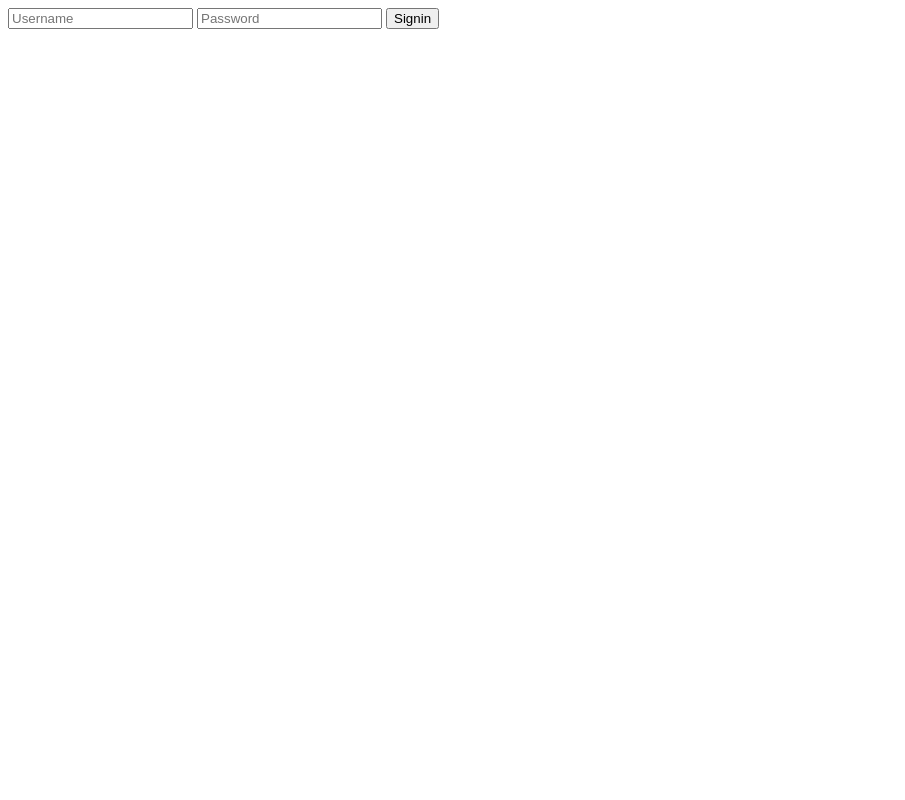
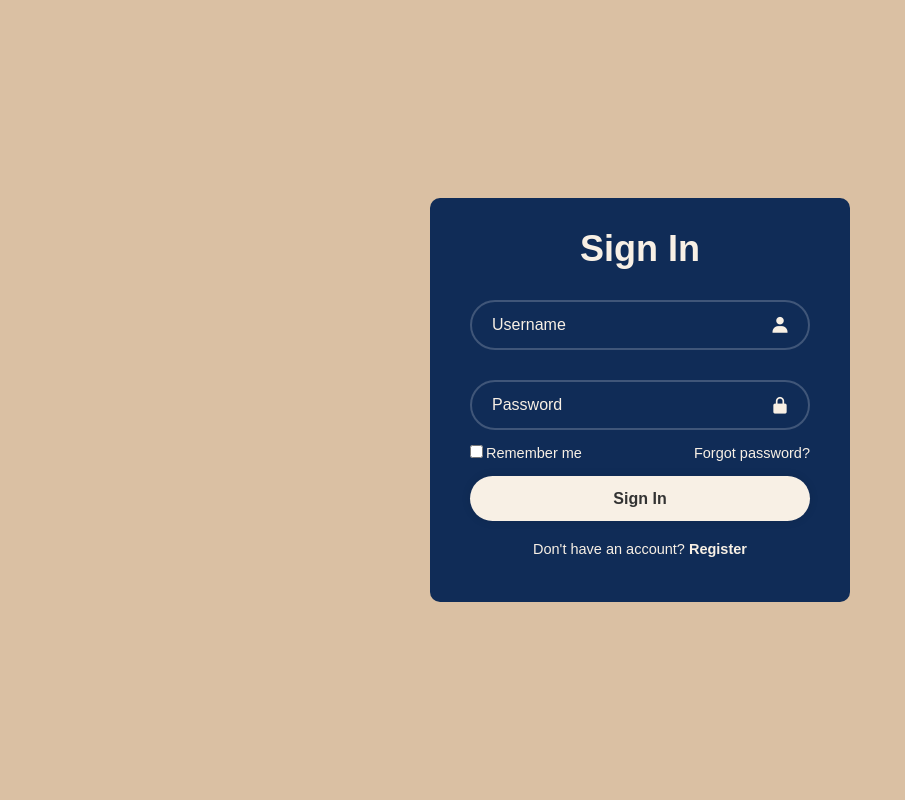
Before and after one commit to Hoaihx123/Gallery-city, a Django app: page /signin in a window 1280 px wide. Shown: the whole page, without its empty margins (0-905 px from the left). Run offline with Django 4.2, Linux system fonts and the light colour scheme.

Commit message:
add styles to signin page

```diff
--- a/core/static/core/styles.scss
+++ b/core/static/core/styles.scss
@@ -1,3 +1,130 @@
-h1 {
-    background-color: green;
+$base-color1: #102C57;
+$base-color2: #DAC0A3;
+$base-color3: #EADBC8;
+$base-color4: #F8F0E5;
+
+* {
+    font-family: Arial, Helvetica, sans-serif;
+    padding: 0;
+    margin: 0;
+    box-sizing: border-box;
 }
+
+body {
+    display: flex;
+    justify-content: center;
+    align-items: center;
+    min-height: 100vh;
+    background: $base-color2;
+    background-size: cover;
+    background-position: center;
+
+}
+
+.wrapper {
+    width: 420px;
+    background: $base-color1;
+    color: $base-color2;
+    border-radius: 10px;
+    padding: 30px 40px;
+
+    h1 {
+        color: $base-color4;
+        font-size: 36px;
+        text-align: center;
+    }
+
+    .input-box {
+        position: relative;
+        width: 100%;
+        height: 50px;
+        margin: 30px 0;
+
+        input {
+            width: 100%;
+            height: 100%;
+            background: transparent;
+            border: none;
+            outline: none;
+            border: 2px solid rgba(255,255,255,.2);
+            border-radius: 40px;
+            font-size: 16px;
+            color: $base-color4;
+            padding: 20px 25px 20px 20px;
+        }
+
+        input::placeholder {
+            color: $base-color4;
+        }
+
+        i {
+            color: $base-color4;
+            position: absolute;
+            right: 20px;
+            top: 50%;
+            transform: translateY(-50%);
+            font-size: 20px;
+        }
+    }
+
+    .remember-forgot {
+        display: flex;
+        justify-content: space-between;
+        font-size: 14.5px;
+        margin: -15px 0 15px;
+
+        label {
+            color: $base-color4;
+        }
+
+        label input {
+            color: $base-color4;
+            accent-color: $base-color4;
+            margin-right: 3px;
+        }
+
+        a {
+            color: $base-color4;
+            text-decoration: none;
+
+        }
+
+        a:hover {
+            text-decoration: underline;
+        }
+    }
+
+    .btn {
+        width: 100%;
+        height: 45px;
+        background: $base-color4;
+        border: none;
+        outline: none;
+        border-radius: 40px;
+        box-shadow: 0 0 10px rgba(0,0,0,.1);
+        cursor: pointer;
+        font-size: 16px;
+        color: #333;
+        font-weight: 600;
+    }
+
+    .register-link {
+        font-size: 14.5px;
+        text-align: center;
+        margin: 20px 0 15px;
+
+        p {
+            color: $base-color4;
+        }
+
+        p a {
+            color: $base-color4;
+            text-decoration: none;
+            font-weight: 600;
+        }
+
+        p a:hover {
+            text-decoration: underline;
+        }
+    }
+}
--- /dev/null
+++ b/core/static/core/styles/styles.css
@@ -0,0 +1,111 @@
+* {
+  font-family: Arial, Helvetica, sans-serif;
+  padding: 0;
+  margin: 0;
+  box-sizing: border-box;
+}
+
+body {
+  display: flex;
+  justify-content: center;
+  align-items: center;
+  min-height: 100vh;
+  background: #DAC0A3;
+  background-size: cover;
+  background-position: center;
+}
+
+.wrapper {
+  width: 420px;
+  background: #102C57;
+  color: #DAC0A3;
+  border-radius: 10px;
+  padding: 30px 40px;
+}
+.wrapper h1 {
+  color: #F8F0E5;
+  font-size: 36px;
+  text-align: center;
+}
+.wrapper .input-box {
+  position: relative;
+  width: 100%;
+  height: 50px;
+  margin: 30px 0;
+}
+.wrapper .input-box input {
+  width: 100%;
+  height: 100%;
+  background: transparent;
+  border: none;
+  outline: none;
+  border: 2px solid rgba(255, 255, 255, 0.2);
+  border-radius: 40px;
+  font-size: 16px;
+  color: #F8F0E5;
+  padding: 20px 25px 20px 20px;
+}
+.wrapper .input-box input::-moz-placeholder {
+  color: #F8F0E5;
+}
+.wrapper .input-box input::placeholder {
+  color: #F8F0E5;
+}
+.wrapper .input-box i {
+  color: #F8F0E5;
+  position: absolute;
+  right: 20px;
+  top: 50%;
+  transform: translateY(-50%);
+  font-size: 20px;
+}
+.wrapper .remember-forgot {
+  display: flex;
+  justify-content: space-between;
+  font-size: 14.5px;
+  margin: -15px 0 15px;
+}
+.wrapper .remember-forgot label {
+  color: #F8F0E5;
+}
+.wrapper .remember-forgot label input {
+  color: #F8F0E5;
+  accent-color: #F8F0E5;
+  margin-right: 3px;
+}
+.wrapper .remember-forgot a {
+  color: #F8F0E5;
+  text-decoration: none;
+}
+.wrapper .remember-forgot a:hover {
+  text-decoration: underline;
+}
+.wrapper .btn {
+  width: 100%;
+  height: 45px;
+  background: #F8F0E5;
+  border: none;
+  outline: none;
+  border-radius: 40px;
+  box-shadow: 0 0 10px rgba(0, 0, 0, 0.1);
+  cursor: pointer;
+  font-size: 16px;
+  color: #333;
+  font-weight: 600;
+}
+.wrapper .register-link {
+  font-size: 14.5px;
+  text-align: center;
+  margin: 20px 0 15px;
+}
+.wrapper .register-link p {
+  color: #F8F0E5;
+}
+.wrapper .register-link p a {
+  color: #F8F0E5;
+  text-decoration: none;
+  font-weight: 600;
+}
+.wrapper .register-link p a:hover {
+  text-decoration: underline;
+}/*# sourceMappingURL=styles.css.map */
--- a/core/templates/core/signin.html
+++ b/core/templates/core/signin.html
@@ -1,3 +1,4 @@
+{% load static %}
 <!DOCTYPE html>
 <html lang="en">
 
@@ -5,6 +6,8 @@
 	<meta charset="UTF-8">
 	<meta name="viewport" content="width=device-width, initial-scale=1.0">
 	<title>Sign In</title>
+	<link rel="stylesheet" href="{% static 'core/styles/styles.css' %}">
+	<link href='https://unpkg.com/boxicons@2.1.4/css/boxicons.min.css' rel='stylesheet'>
 </head>
 
 <body>
@@ -12,12 +15,34 @@
 	<h5>{{mes}}</h5>
 	{% endfor %}
 
-	<form action="" method="POST">
-		{% csrf_token %}
-		<input type="text" name="user" placeholder="Username">
-		<input type="text" name="pass" placeholder="Password">
-		<button type="submit">Signin</button>
-	</form>
+	<div class="wrapper">
+		<form action="{% url 'core:signin' %}" method="POST">
+			{% csrf_token %}
+			<h1>Sign In</h1>
+
+			<div class="input-box">
+				<input type="text" name="user" placeholder="Username" required>
+				<i class='bx bxs-user'></i>
+			</div>
+
+			<div class="input-box">
+				<input type="password" name="pass" placeholder="Password" required>
+				<i class='bx bxs-lock-alt'></i>
+			</div>
+
+			<div class="remember-forgot">
+				<label for=""><input type="checkbox">Remember me</label>
+				<a href="{% url 'core:signin' %}">Forgot password?</a>
+			</div>
+
+			<button type="submit" class="btn">Sign In</button>
+
+			<div class="register-link">
+				<p>Don't have an account? <a href="{% url 'core:signup' %}">Register</a></p>
+			</div>
+		</form>
+	</div>
+
 </body>
 
 </html>
--- a/core/urls.py
+++ b/core/urls.py
@@ -1,6 +1,7 @@
 from django.urls import path
 from . import views
 
+app_name = "core"
 urlpatterns = [
     path('', views.index, name='index'),
     path('signin', views.signin, name='signin'),
--- a/core/views.py
+++ b/core/views.py
@@ -6,7 +6,7 @@ from .models import User, Owner, Artist, Gallery
 # Create your views here.
 
 
-@login_required(login_url='signin')
+@login_required(login_url='core:signin')
 def index(request):
     galleries = Gallery.objects.all()
     context = {'galleries': galleries}
@@ -28,7 +28,7 @@ def signin(request):
                 return redirect('/')
         else:
             messages.info(request, "Username or password incorrect")
-            return redirect('signin')
+            return redirect('core:signin')
     else:
         return render(request, 'core/signin.html')
 
@@ -78,7 +78,7 @@ def signup(request):
         return render(request, 'core/signup.html')
 
 
-@login_required(login_url='signin')
+@login_required(login_url='core:signin')
 def logout(request):
     auth.logout(request)
     return redirect('/')
```
Also changed, not shown: 2 other files.
